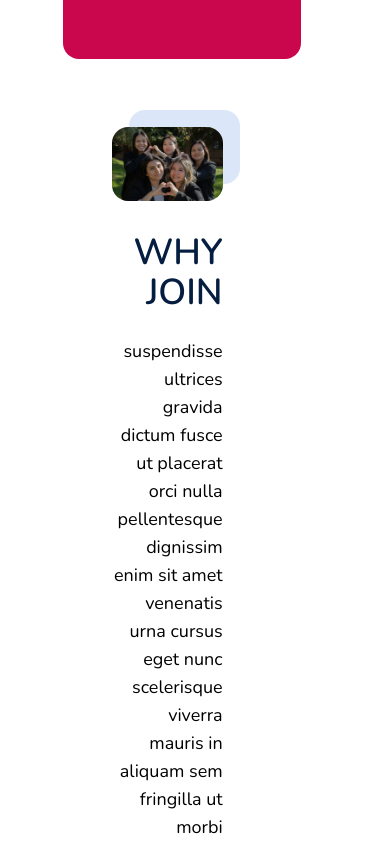
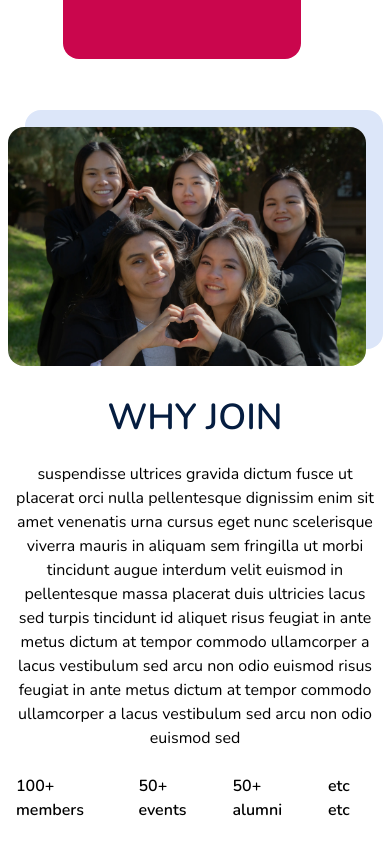
Before and after one commit to acm-ucr/ais-website, a Next.js app: page / in a window 390 px wide. Shown: the part 2840-3684 px from the top of the page. Built offline with nearby package versions, Linux system fonts and the light colour scheme.

Commit message:
Updated responsiveness for mobile and touched up for iPad

```diff
--- a/src/components/Join.jsx
+++ b/src/components/Join.jsx
@@ -5,12 +5,12 @@ import Title from "./Title";
 
 const Join = () => {
   return (
-    <div className="flex flex-col-reverse lg:flex-row mx-28 my-12 gap-3 justify-center font-nunito">
-      <div className="flex flex-col justify-center space-y-6 mr-12 w-2/3 py-5">
-        <div className="flex justify-end text-right">
+    <div className="flex flex-col-reverse lg:flex-row mx-4 md:mx-16 lg:mx-28 my-12 gap-3 justify-center font-nunito">
+      <div className="flex flex-col justify-center space-y-6 lg:mr-12 w-full lg:w-2/3 py-5">
+        <div className="flex justify-center lg:justify-end text-center lg:text-right">
           <Title title={"WHY JOIN"} />
         </div>
-        <div className="text-right text-lg my-4">
+        <div className="text-center lg:text-right text-base md:text-lg my-4">
           suspendisse ultrices gravida dictum fusce ut placerat orci nulla
           pellentesque dignissim enim sit amet venenatis urna cursus eget nunc
           scelerisque viverra mauris in aliquam sem fringilla ut morbi tincidunt
@@ -20,7 +20,7 @@ const Join = () => {
           non odio euismod risus feugiat in ante metus dictum at tempor commodo
           ullamcorper a lacus vestibulum sed arcu non odio euismod sed
         </div>
-        <div className="flex font-semibold gap-8 justify-between text-2xl">
+        <div className="flex font-semibold gap-4 md:gap-8 justify-between text-base md:text-2xl">
           <div>100+ members</div>
           <div>50+ events</div>
           <div>50+ alumni</div>
@@ -28,11 +28,13 @@ const Join = () => {
         </div>
       </div>
 
-      <Image
-        src={imagename}
-        className="w-2/3 lg:w-5/12 shadow-[17px_-17px_0px_0px_#dce6f9] rounded-2xl mr-[17px] object-cover h-auto"
-        alt="AIS team photo"
-      />
+      <div className="w-full lg:w-5/12 flex justify-center lg:justify-end">
+        <Image
+          src={imagename}
+          className="shadow-[17px_-17px_0px_0px_#dce6f9] rounded-2xl mr-[17px] object-cover h-auto max-w-full"
+          alt="AIS team photo"
+        />
+      </div>
     </div>
   );
 };
```
